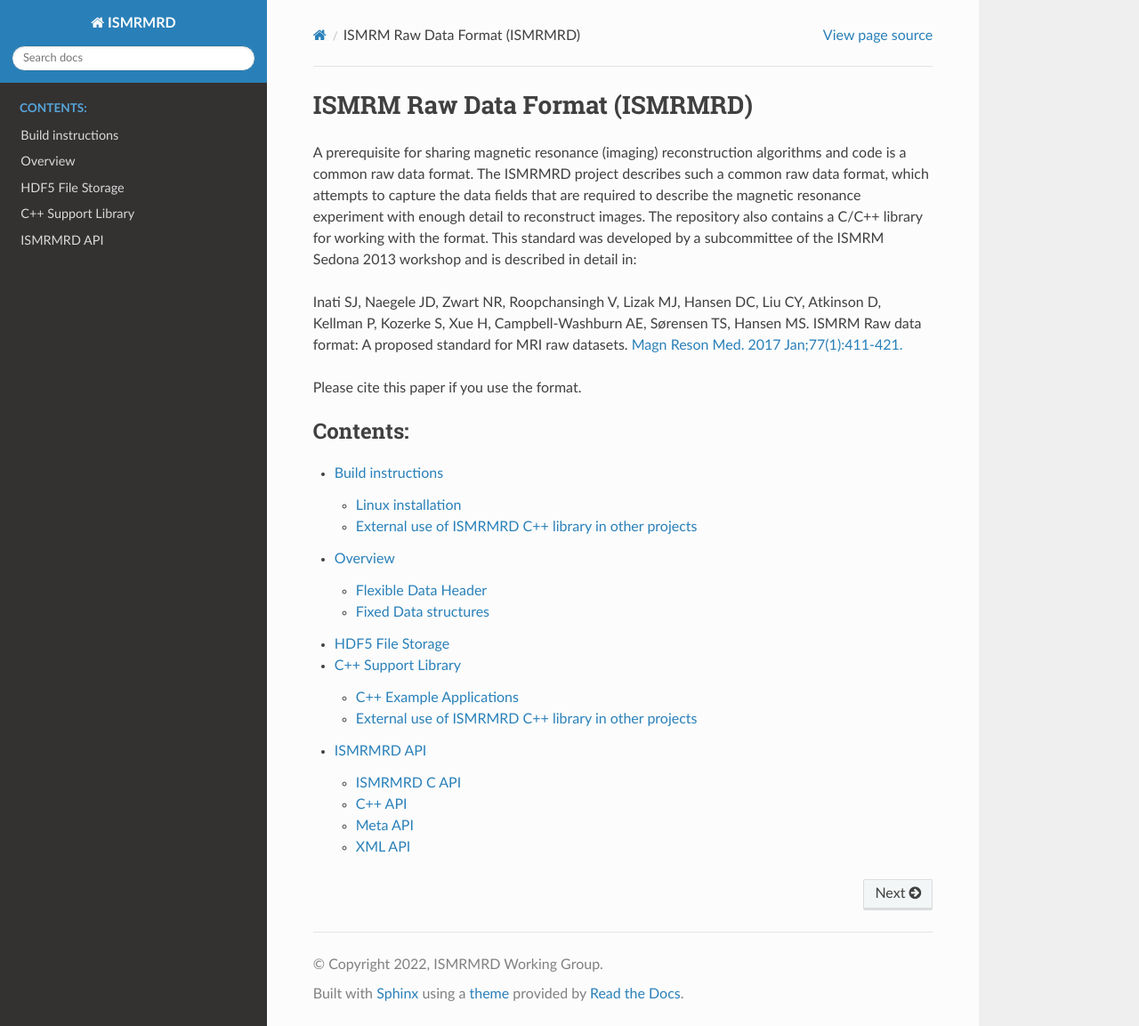
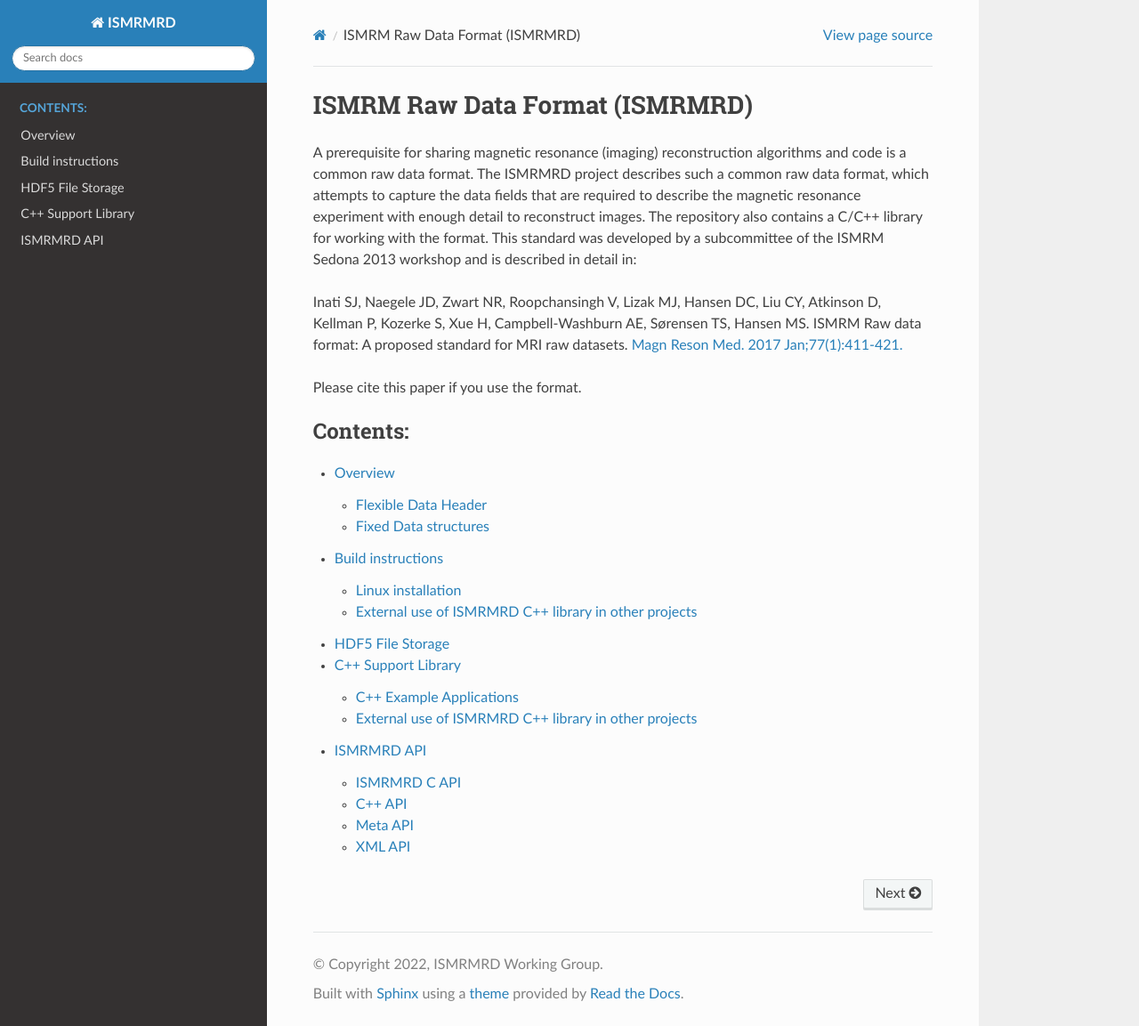
Before and after one commit to ismrmrd/ismrmrd, a Sphinx documentation site: the page built from doc/index.rst, in a window 1280 px wide and 1153 px high. Shown: the whole window at 89% size. Built offline with Sphinx 7.4.7 and the Read the Docs theme 2.0.0, drawn with Linux system fonts in a browser that asks for light colours; the version number could not be read and is left out.

Commit message:
Reordered documentation TOC

```diff
--- a/doc/index.rst
+++ b/doc/index.rst
@@ -11,8 +11,8 @@ Please cite this paper if you use the format.
   :maxdepth: 2
   :caption: Contents:
 
+  overview
   building
-  overview
   filestorage
   cpplibrary
   api
```
